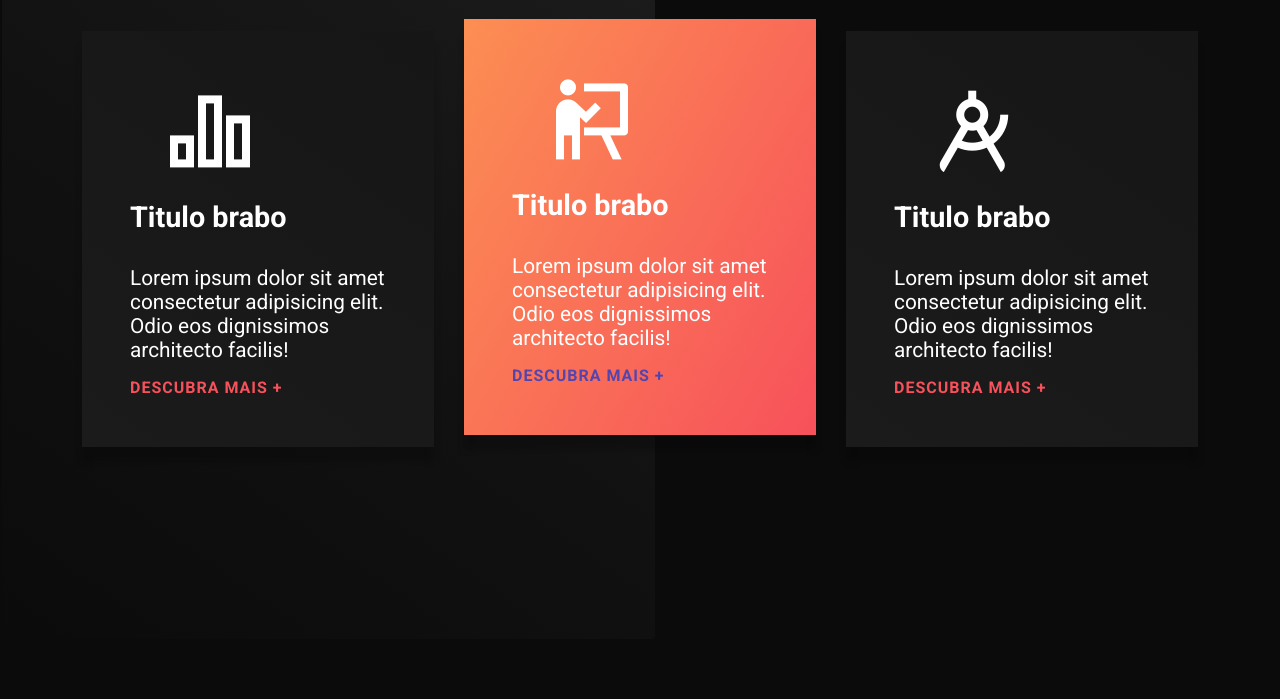
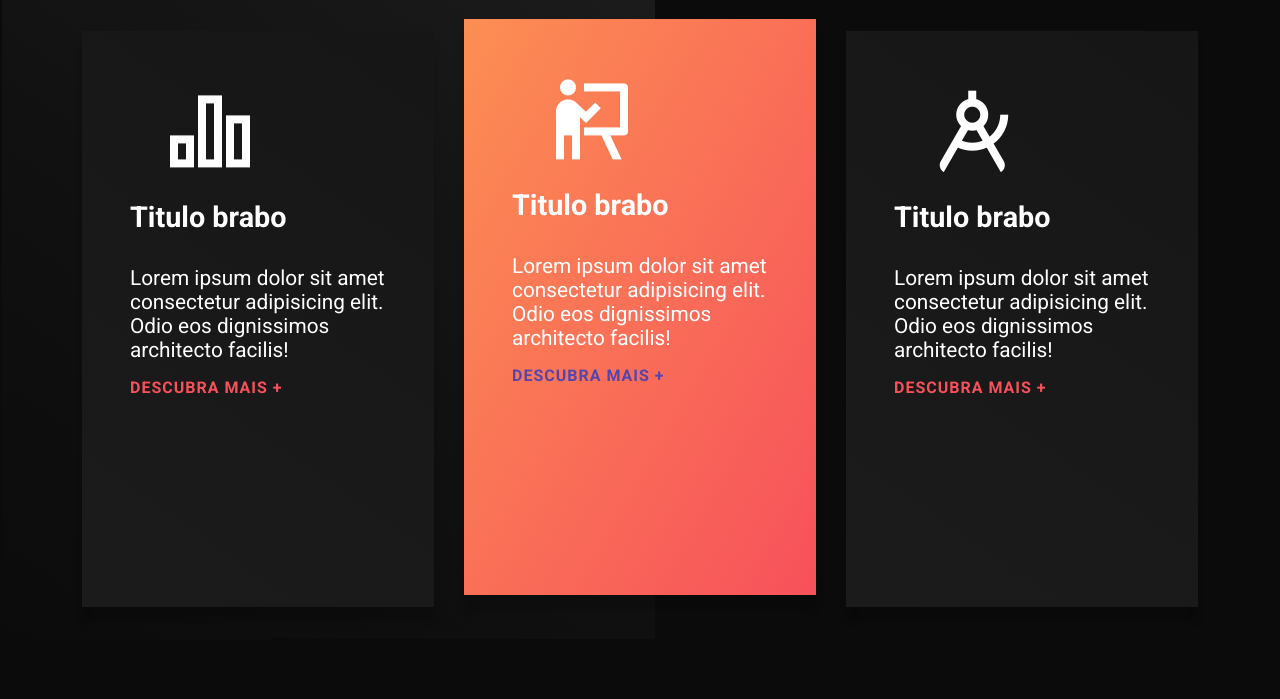
Before and after one commit to RafaelNunesCard/IBM-Projeto-1DS-AMS-2025, a PHP site: page /learnPage.html in a window 1280 px wide. Shown: the part 701-1400 px from the top of the page. Run offline with PHP 8.4, Linux system fonts and the light colour scheme; some libraries are stand-ins or nearby versions.

Commit message:
Aumentei os cards

```diff
--- a/learnPage.css
+++ b/learnPage.css
@@ -262,7 +262,7 @@ header ul{
 .card{
     padding: 3rem;
     width: 20vw;
-    height: 40vh;
+    height: 60vh;
     background: linear-gradient(35deg, #1b1b1b ,#161616);
     box-shadow: 0 15px 7px rgba(0,0,0,0.2);
 }
```
